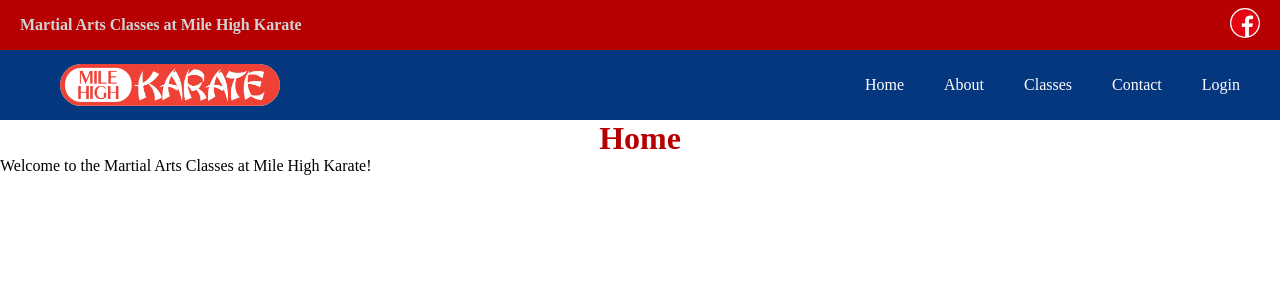
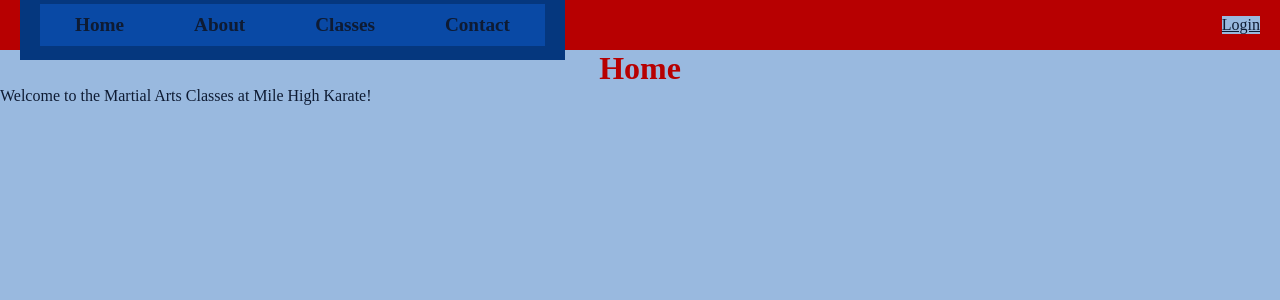
Before and after one commit to ZacksBroDev/MHKWebsite, a React (Vite) app: page / in a window 1280 px wide. Shown: the top 300 px of the page. Built offline with nearby package versions, Linux system fonts and the light colour scheme.

Commit message:
navBar chnages

```diff
--- a/src/components/NavBar.css
+++ b/src/components/NavBar.css
@@ -2,55 +2,54 @@
   margin: 0;
   padding: 0;
   box-sizing: border-box;
+  background-color: var(--bg);
+  color: var(--text);
 }
-.fb-logo {
-  width: 30px;
-  height: auto;
-  border-radius: 50px;
-  right:20px;
+:root{
+  --bg:#99b9df;
+  --text: #0e1b33;
+  --primary: #5faef8;
+  --secondary: #117ae0;
+  --accent: #646cff;
+  --header: #0949a5;
+  --deep-onyx: #1e1e1e;
+  --pure-mist:#f5f5f5;
+  --urban-gray:#a0a0a0;
 }
-.mhk-logo {
-  width: 220px;
-  height: auto;
-  margin-left: 10vh;
-  border-radius: 50px;
+
+nav{
+  display: flex;
+  justify-content: space-evenly;
+  align-items: center;
+  padding: 10px 20px;
+  background-color: var(--header);
 }
-nav{
+nav li .nav-link{
+  display: inline-flex;
+  align-items: center;
+  justify-content: space-evenly;
+  padding: 10px 15px;
+  font-size: 1.2rem;
+  font-weight: 700;
+  color: var(--text);
+  background-color: var(--header);
+  text-decoration: none;
+}
+.nav-link:hover {
+  color: var(--accent);
+  text-decoration: underline;
+}
+nav li {
+  background-color: var(--header);
+  float: left;
+}
+nav ul {
+  list-style: none;
+  background-color: var(--header);
+}
+header{
   display: flex;
   justify-content: space-between;
   align-items: center;
-  padding: 10px 20px;
-  background-color: #05377e;
-  height: 10vh;
+  background-color: var(--header);
 }
-nav a {
-  color: white;
-  text-decoration: none;
-  margin: 0 10px;
-  display: flex;
-}
-nav ul {
-  list-style: none;
-  padding: 0;
-  margin: 0;
-}
-nav li {
-  margin: 0 10px;
-  float: left;
-  color: whitesmoke;
-}
-nav li a:hover {
-  text-decoration: underline;
-  color: darkgrey;
-}
-header{
-  height: 50px;
-  display: flex;
-  justify-content: space-between;
-  align-items: center;
-  padding: 5px 20px;
-  background-color: #b70001;
-}
-.title{
-  color: lightgray;
-}
--- a/src/components/NavBar.jsx
+++ b/src/components/NavBar.jsx
@@ -4,20 +4,19 @@ import './NavBar.css';
 const NavBar = () => {
   return (
     <>
-    <header>
-        <h4 className='title'>Martial Arts Classes at Mile High Karate</h4>
-        <Link to='https://www.facebook.com/MHKThornton'><img src="/src/assets/img/FB-Logo.png" alt="FB-Logo" className='fb-logo'/></Link>
+      <header>
+        <nav>
+          <ul className='nav-links'>
+            <li><Link className="nav-link" to="/">Home</Link></li>
+            <li><Link className="nav-link" to="/about">About</Link></li>
+            <li><Link className="nav-link" to="/classes">Classes</Link></li>
+            <li><Link className="nav-link" to="/contact">Contact</Link></li>
+          </ul>
+        </nav>
+        <div className="login-container">
+          <Link to="/login" className="login-link">Login</Link>
+        </div>
       </header>
-      <nav>
-        <a href="https://thorntonmhk.com/"><img src="/src/assets/img/logo.png" alt="Mile High Karate Logo" className='mhk-logo'/></a>
-        <ul>
-          <li><Link to="/">Home</Link></li>
-          <li><Link to="/about">About</Link></li>
-          <li><Link to="/classes">Classes</Link></li>
-          <li><Link to="/contact">Contact</Link></li>
-          <li><Link to="/login">Login</Link></li>
-        </ul>
-      </nav>
     </>
   );
 }
```
